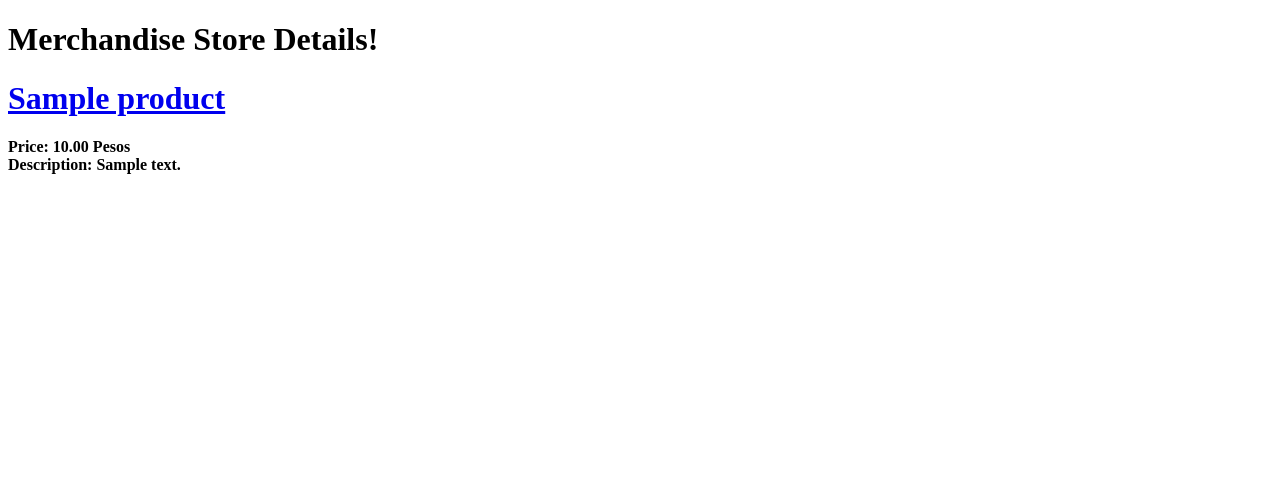
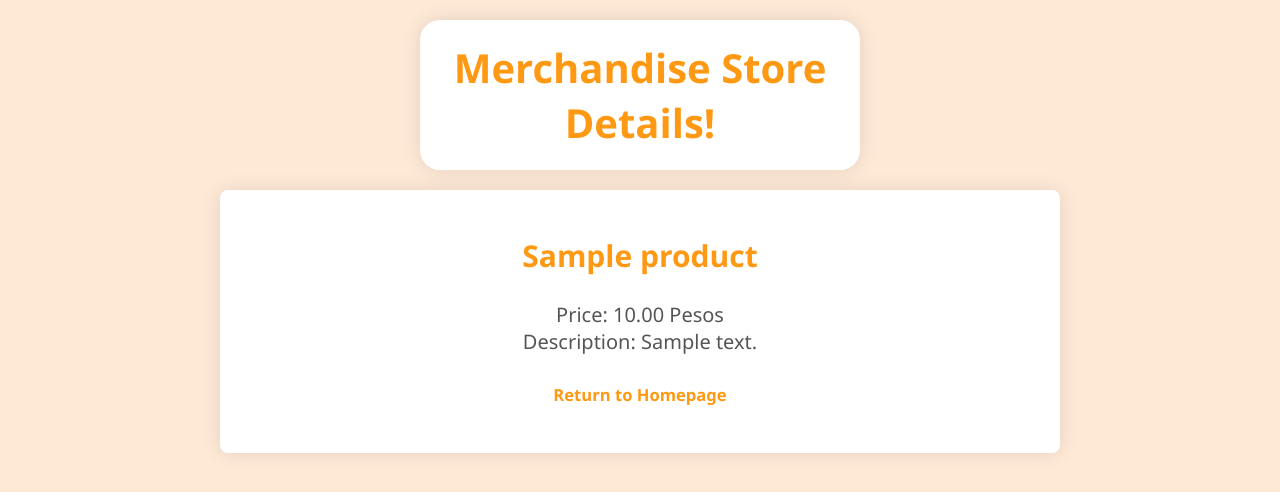
Before and after one commit to nmxnii/hobbysite-G-19, a Django app: page /merchstore/item/1 in a window 1280 px wide. Shown: the top 492 px of the page. Run offline with Django 5.2, Linux system fonts and the light colour scheme; tables that the repository leaves empty hold one stand-in row (values such as "Sample post").

Commit message:
added css to product detail

```diff
--- a/templates/product_detail.html
+++ b/templates/product_detail.html
@@ -1,12 +1,74 @@
 {%extends 'base.html'%}
+{% block styles %}
+<style>
+    body {
+        text-align: center;
+        font-family: 'Segoe UI', Tahoma, Geneva, Verdana, sans-serif;
+        margin: 0;
+        padding: 0;
+        font-size: 20px;
+        background-color: #FEE8D6;
+        color: #555555;
+    }
 
+    h1 {
+        text-align: center;
+        padding: 20px 0;
+        font-size: 40px;
+        color: #FF9913;
+        max-width: 400px;
+        margin: 20px auto;
+        padding: 20px;
+        background-color: #fff;
+        border-radius: 20px;
+        box-shadow: 0 0 20px rgba(0, 0, 0, 0.1);
+    }
+
+    h2 {
+        text-align: center;
+        font-size: 30px;
+        color: #FF9913;
+    }
+    a {
+        text-decoration: none;
+        color: #FF9913;
+        transition: color 0.3s ease;
+    }
+
+    a:hover {
+        color: #555555;
+        border: none;
+        color: black;
+        opacity: 0.6;
+        max-width: 800px;
+        margin: 50px auto;
+        padding: 5px;
+        background-color: #FF9913;
+        border-radius: 8px;
+    }
+
+    #content {
+        max-width: 800px;
+        margin: 20px auto;
+        padding: 20px;
+        background-color: #fff;
+        border-radius: 8px;
+        box-shadow: 0 0 20px rgba(0, 0, 0, 0.1);
+    }
+    p{
+        margin: 0
+    }
+
+</style>
+{% endblock styles %}
 {%block header%}
 <h1>Merchandise Store Details!</h1>
 {%endblock header%}
 {%block content%}
-<h1><a href="/merchstore/items">{{object.name }}</a> </h1>
-<h4>
+<h2>{{object.name }} </h2>
+
 Price: {{object.price}} Pesos
 <br>Description: {{ object.description }}
-</h4>
+
+<h5><a href="/merchstore/items"> Return to Homepage </a></h5>
 {%endblock content%}
```
